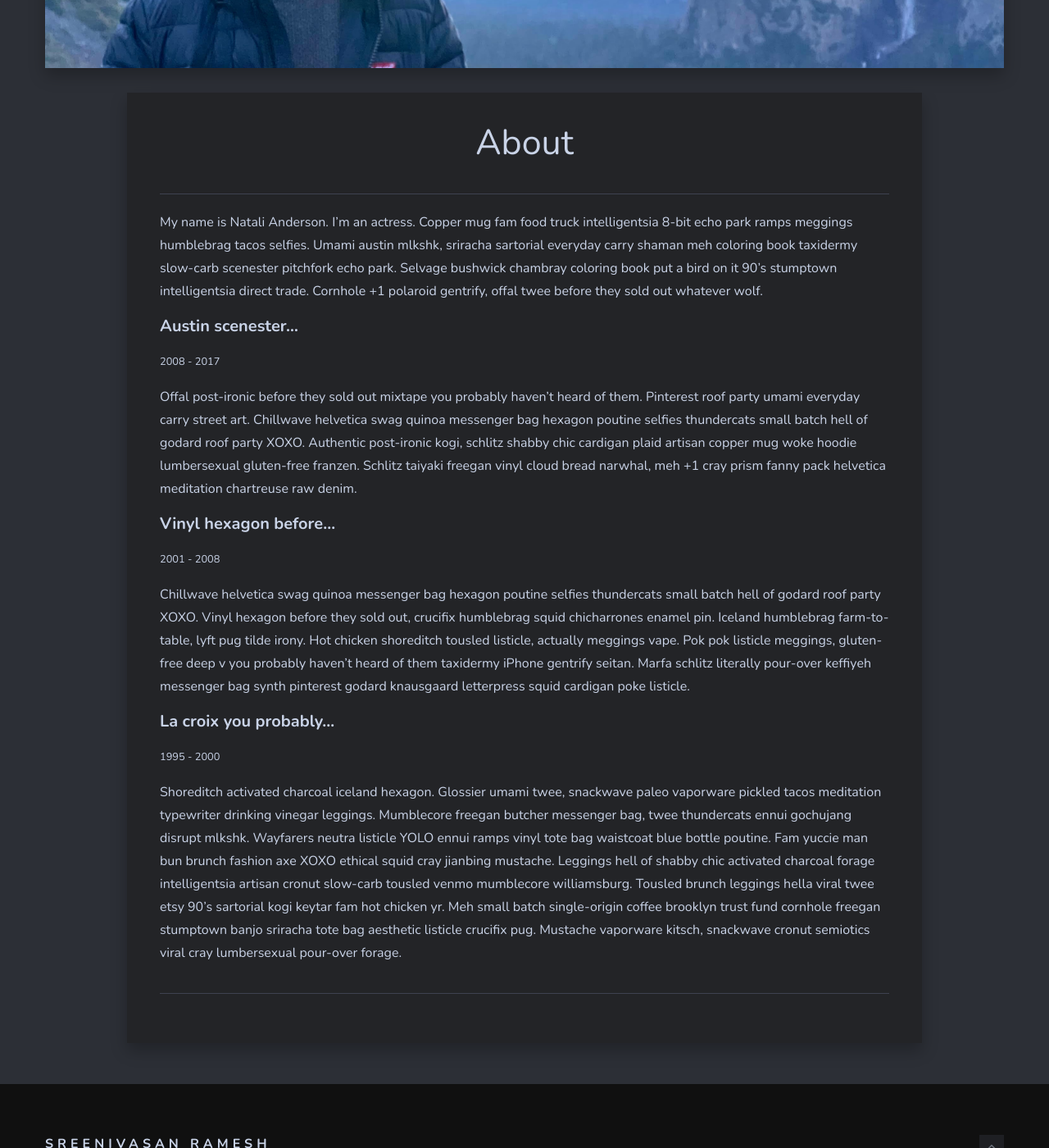
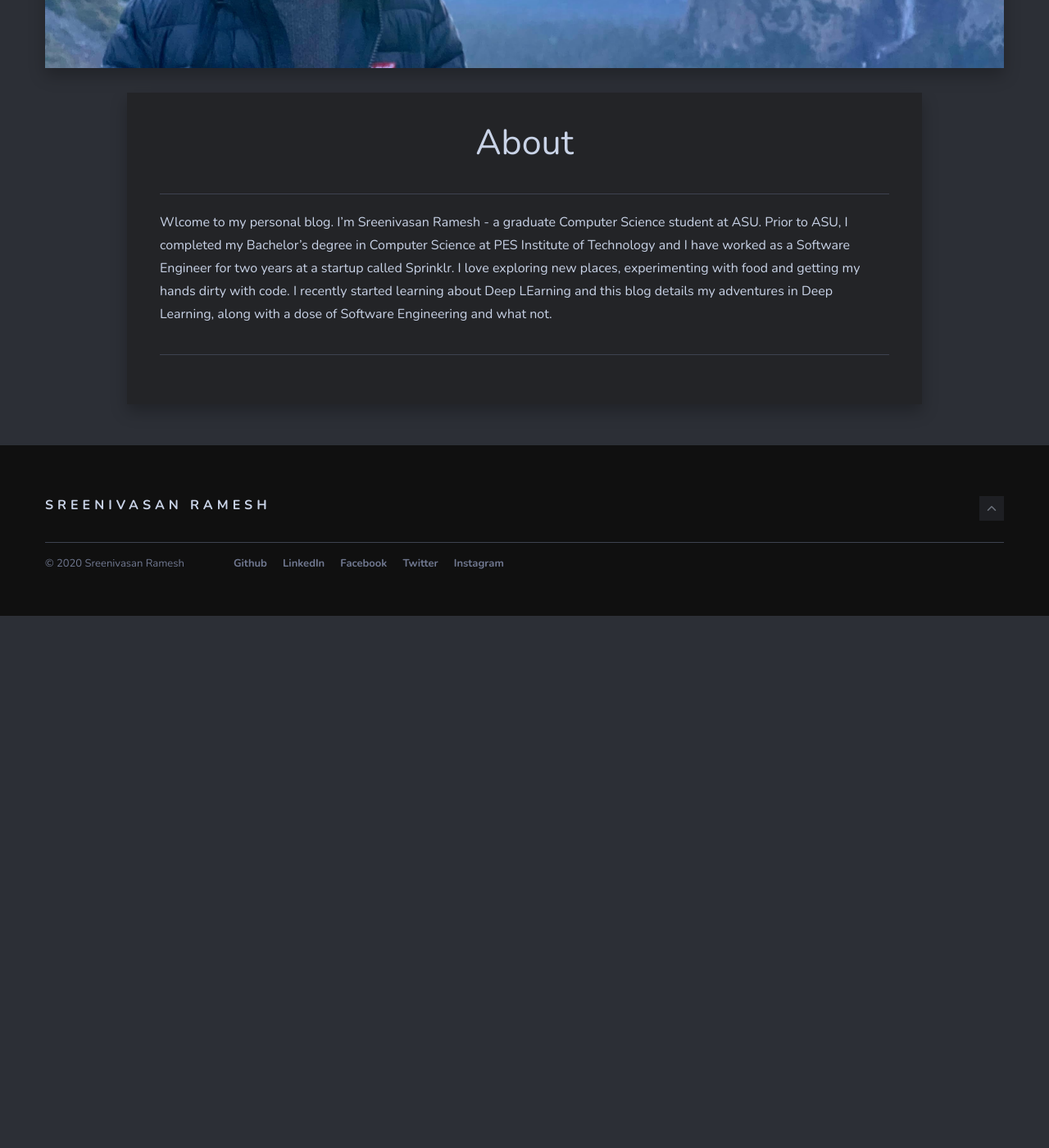
Before and after one commit to sreenivasanramesh/sreenivasanramesh.github.io, a Jekyll site: the page built from _pages/about.md, in a window 1280 px wide and 1400 px high, scrolled down 612 px. Shown: the whole window at 82% size. Built offline with Jekyll 4.4.1, drawn with Linux system fonts in a browser that asks for light colours; nearby versions of some CDN libraries; after the commit the page ends 1363 px from its top, so only the background shows below that.

```diff
--- a/404.html
+++ b/404.html
@@ -10,7 +10,7 @@ permalink: /404.html
     <div class="col col-12" style="text-align: center">
       <h2>404</h2>
       <p>The requested page could not be found.</p>
-      <p><a href="{{site.baseurl}}/">Back to the bLog</a></p>
+      <p><a href="{{site.baseurl}}/">Back to the blog</a></p>
     </div>
   </div>
 </div>
--- a/_config.yml
+++ b/_config.yml
@@ -29,7 +29,7 @@ disqus-identifier: mr-brown # Add your shortname for Disqus Comment. For example
 
 #-------------------------------
 # Instagram Feed
-instafeed: true # To enable the instafeed, use the value true. To turn off use the value false.
+instafeed: false # To enable the instafeed, use the value true. To turn off use the value false.
 
 
 #-------------------------------
--- a/_pages/about.md
+++ b/_pages/about.md
@@ -5,20 +5,4 @@ image: site/cover.jpg
 permalink: /about/
 ---
 
-My name is Natali Anderson. I'm an actress. Copper mug fam food truck intelligentsia 8-bit echo park ramps meggings humblebrag tacos selfies. Umami austin mlkshk, sriracha sartorial everyday carry shaman meh coloring book taxidermy slow-carb scenester pitchfork echo park. Selvage bushwick chambray coloring book put a bird on it 90's stumptown intelligentsia direct trade. Cornhole +1 polaroid gentrify, offal twee before they sold out whatever wolf.
-
-#### Austin scenester...
-<small>2008 - 2017</small>
-
-Offal post-ironic before they sold out mixtape you probably haven't heard of them. Pinterest roof party umami everyday carry street art. Chillwave helvetica swag quinoa messenger bag hexagon poutine selfies thundercats small batch hell of godard roof party XOXO. Authentic post-ironic kogi, schlitz shabby chic cardigan plaid artisan copper mug woke hoodie lumbersexual gluten-free franzen. Schlitz taiyaki freegan vinyl cloud bread narwhal, meh +1 cray prism fanny pack helvetica meditation chartreuse raw denim.
-
-#### Vinyl hexagon before...
-<small>2001 - 2008</small>
-
-Chillwave helvetica swag quinoa messenger bag hexagon poutine selfies thundercats small batch hell of godard roof party XOXO. Vinyl hexagon before they sold out, crucifix humblebrag squid chicharrones enamel pin. Iceland humblebrag farm-to-table, lyft pug tilde irony.
-Hot chicken shoreditch tousled listicle, actually meggings vape. Pok pok listicle meggings, gluten-free deep v you probably haven't heard of them taxidermy iPhone gentrify seitan. Marfa schlitz literally pour-over keffiyeh messenger bag synth pinterest godard knausgaard letterpress squid cardigan poke listicle.
-
-#### La croix you probably...
-<small>1995 - 2000</small>
-
-Shoreditch activated charcoal iceland hexagon. Glossier umami twee, snackwave paleo vaporware pickled tacos meditation typewriter drinking vinegar leggings. Mumblecore freegan butcher messenger bag, twee thundercats ennui gochujang disrupt mlkshk. Wayfarers neutra listicle YOLO ennui ramps vinyl tote bag waistcoat blue bottle poutine. Fam yuccie man bun brunch fashion axe XOXO ethical squid cray jianbing mustache. Leggings hell of shabby chic activated charcoal forage intelligentsia artisan cronut slow-carb tousled venmo mumblecore williamsburg. Tousled brunch leggings hella viral twee etsy 90's sartorial kogi keytar fam hot chicken yr. Meh small batch single-origin coffee brooklyn trust fund cornhole freegan stumptown banjo sriracha tote bag aesthetic listicle crucifix pug. Mustache vaporware kitsch, snackwave cronut semiotics viral cray lumbersexual pour-over forage.
+Wlcome to my personal blog. I'm Sreenivasan Ramesh - a graduate Computer Science student at ASU. Prior to ASU, I completed my Bachelor's degree in Computer Science at PES Institute of Technology and I have worked as a Software Engineer for two years at a startup called Sprinklr. I love exploring new places, experimenting with food and getting my hands dirty with code. I recently started learning about Deep LEarning and this blog details my adventures in Deep Learning, along with a dose of Software Engineering and what not.
--- a/tags.html
+++ b/tags.html
@@ -1,7 +1,7 @@
 ---
 layout: page
 title: Tags in Blog
-image: 10.jpg
+image: site/tags.jpg
 permalink: /tags/
 ---
 {% capture site_tags %}{% for tag in site.tags %}{{ tag | first }}{% unless forloop.last %},{% endunless %}{% endfor %}{% endcapture %}
```
Also changed, not shown: _includes/sidebar.html (+27 -12 lines), img/site/tags.jpg (renamed from img/10.jpg).
